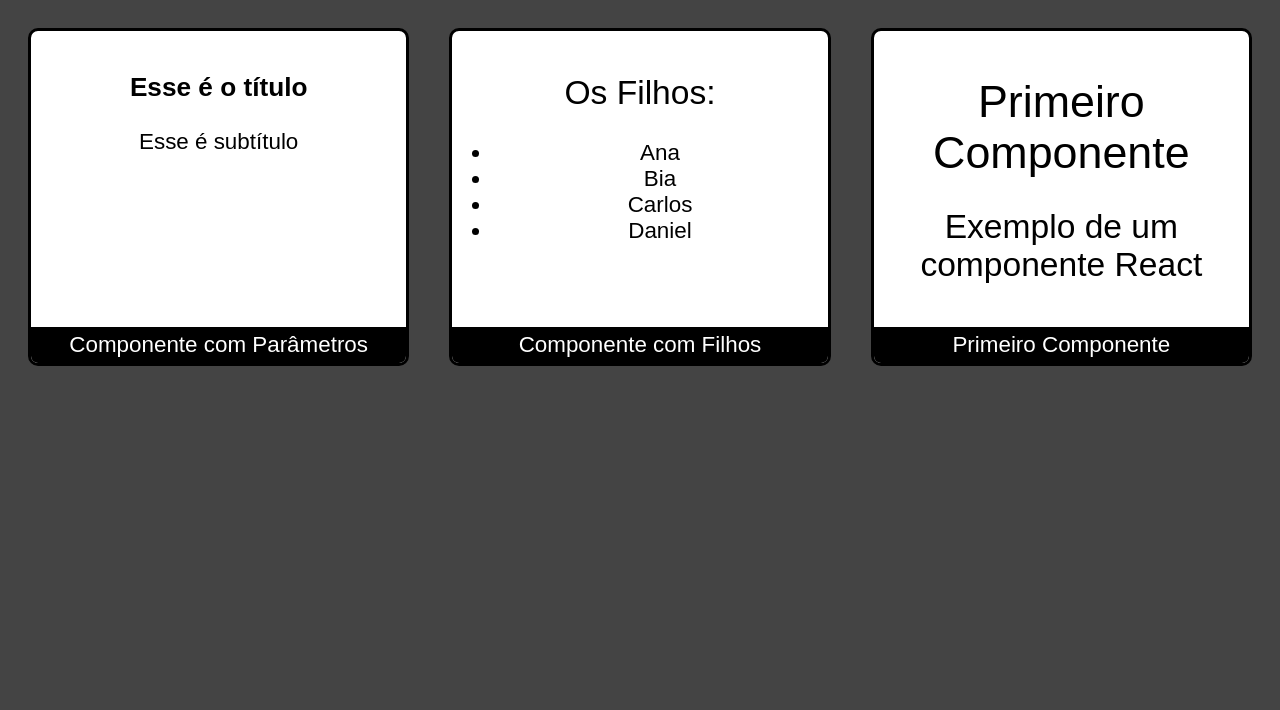
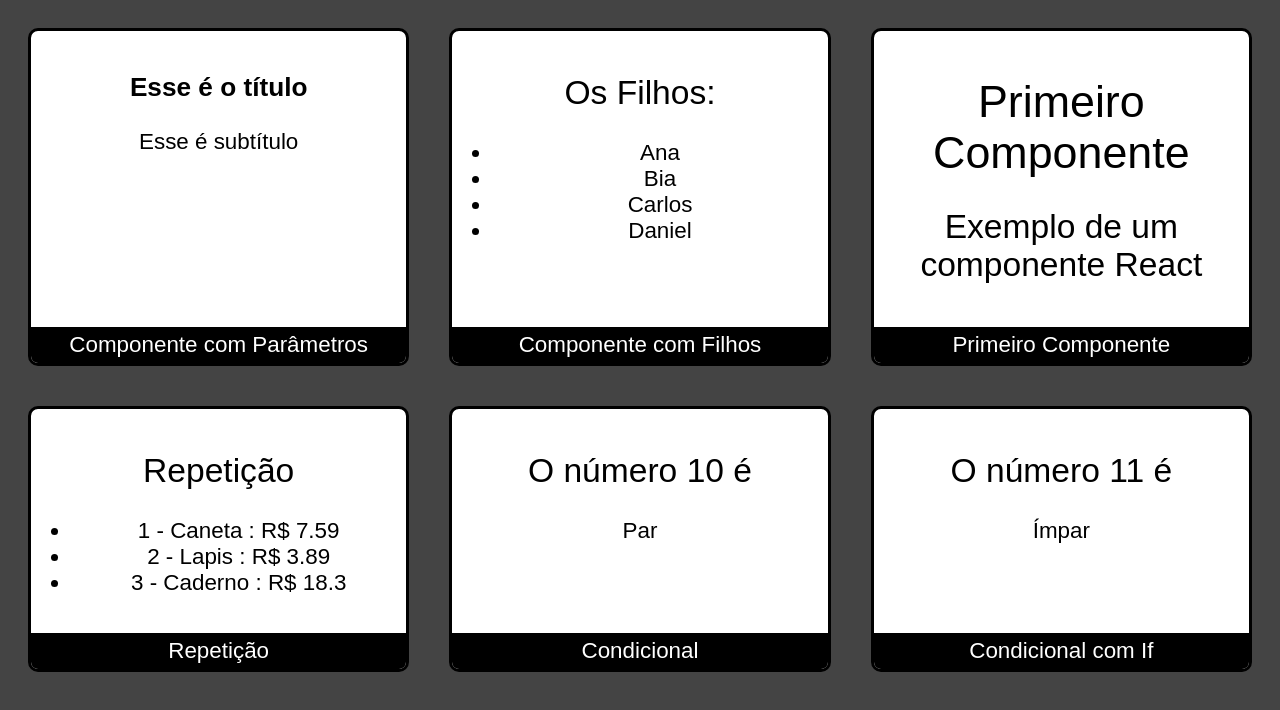
Before and after one commit to caiofov/Reactjs-Masterclass, a React (Create React App) app in the folder react-tutorial/: page / in a window 1280 px wide. Shown: the top 710 px of the page. Built offline with nearby package versions, Linux system fonts and the light colour scheme.

Commit message:
conditional components

```diff
--- a/react-tutorial/src/App.jsx
+++ b/react-tutorial/src/App.jsx
@@ -5,6 +5,9 @@ import Primeiro from './components/Primeiro'
 import ComParametro from './components/ComParametro'
 import ComFilhos from './components/ComFilhos'
 import Card from './components/layout/Card'
+import Repeticao from './components/Repeticao'
+import Condicional from './components/Condicional'
+import CondicionalComIf from './components/CondicionalComIf'
 
 //importando a folha de estilo
 import './App.css'
@@ -28,4 +31,14 @@ export default (props) => (
     <Card titulo="Primeiro Componente">
         <Primeiro/>
     </Card>
+
+    <Card titulo= "Repetição">
+        <Repeticao></Repeticao>
+    </Card>
+    <Card titulo = "Condicional">
+        <Condicional numero={10}></Condicional>
+    </Card>
+    <Card titulo = "Condicional com If">
+        <CondicionalComIf numero={11}></CondicionalComIf>
+    </Card>
 </div>);
--- /dev/null
+++ b/react-tutorial/src/components/Condicional.jsx
@@ -0,0 +1,17 @@
+import React from 'react'
+//renderização condicional
+//exibe um elemento dependendo do parametro
+export default props => {
+    return (
+        <div>
+            <h2>O número {props.numero} é </h2>
+            {
+            props.numero % 2 == 0 ?
+            <span>Par</span>
+            :<span>ímpar</span>
+            }
+
+
+        </div>
+    )
+}
--- /dev/null
+++ b/react-tutorial/src/components/CondicionalComIf.jsx
@@ -0,0 +1,19 @@
+import React from "react";
+import If from "./If";
+
+//componente condicional utilizando a técnica do IF
+export default props => {
+    return (
+        <div>
+            <h2>O número {props.numero} é </h2>
+            <If test={props.numero % 2 == 0}>
+                <span>Par</span>
+            </If>
+            <If test={props.numero % 2 == 1}>
+                <span>Ímpar</span>
+            </If>
+
+
+        </div>
+    )
+}
--- /dev/null
+++ b/react-tutorial/src/components/If.jsx
@@ -0,0 +1,9 @@
+//função que retorna um componente que só mostrará seus filhos caso a condicional passada seja verdadeira
+// não tem codigo jfx, por isso não importamos o react
+export default function (props){
+    if(props.test){
+        return props.children
+    } else{
+        return false
+    }
+}
--- /dev/null
+++ b/react-tutorial/src/components/Repeticao.jsx
@@ -0,0 +1,19 @@
+import React from 'react'
+import products from '../data/products'
+
+export default props => {
+    function getProductsListItem() {
+        //key -> ajuda o react a detectar mudanças. Precisa ser um valor único, por isso escolhemos o ID
+        return products.map(prod => {
+            return <li key={prod.id}>{prod.id} - {prod.name} : R$ {prod.price}</li>
+        })
+    }
+    return (
+        <div>
+            <h2>Repetição</h2>
+            <ul>
+                {getProductsListItem()}
+            </ul>
+        </div>
+    )
+}
--- /dev/null
+++ b/react-tutorial/src/data/products.js
@@ -0,0 +1,5 @@
+export default [
+    { id: 1 , name: 'Caneta', price: 7.59},
+    { id: 2 , name: 'Lapis', price: 3.89},
+    { id: 3 , name: 'Caderno', price: 18.30},
+]
```
